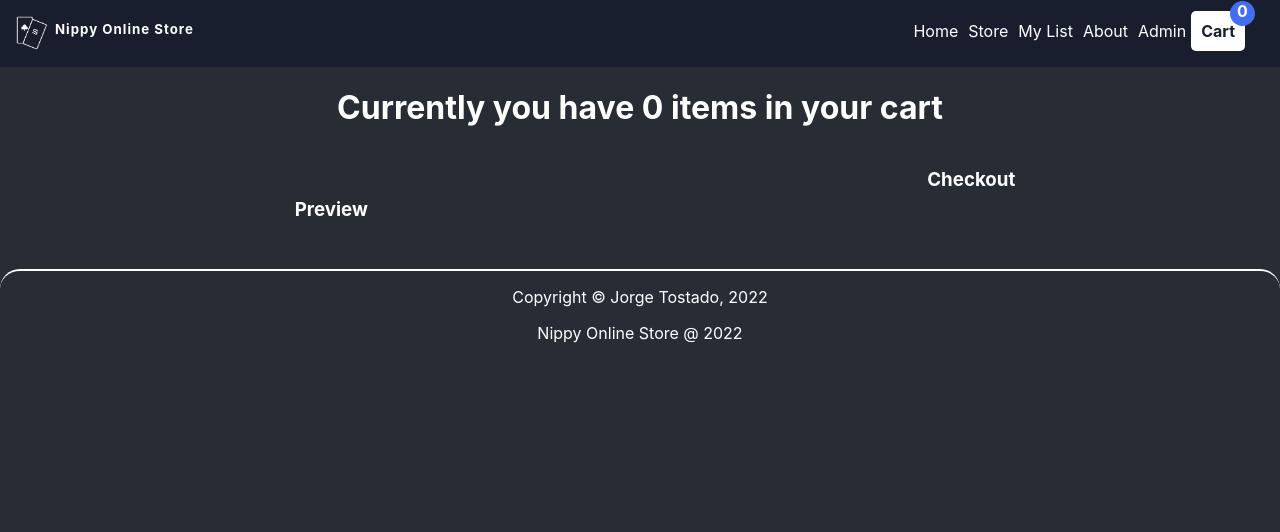
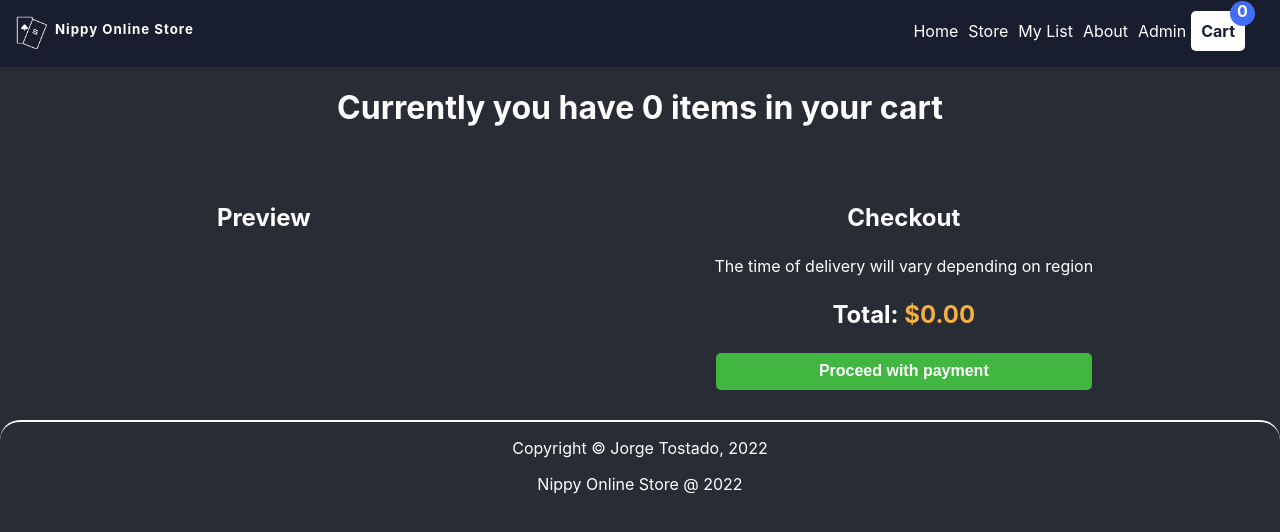
Before and after one commit to JorgeToAn/FSDI107-OnlineStore, a React (Create React App) app: page /cart in a window 1280 px wide. Shown: the top 532 px of the page. Built offline with nearby package versions, Linux system fonts and the light colour scheme.

Commit message:
109 - Class 4

```diff
--- a/src/components/Cart.css
+++ b/src/components/Cart.css
@@ -1,21 +1,46 @@
 .cart .flex-container{
     display: flex;
+}
+
+.cart .section-title{
+    font-size: x-large;
 }
 
 .cart .preview{
     flex-grow: 5;
     padding: 30px;
+
 }
 
-.cart .cart-item{
-    background-color: white;
-    color: black;
-    border-radius: 10px;
-    text-align: left;
-    margin: 10px;
-    padding-left: 25px;
-}
+/* .cart .cart-items{
+    background-color: #333942;
+} */
 
 .cart .checkout{
     flex-grow: 5;
+    padding: 30px 0;
+    /* background-color: #333942; */
 }
+
+.cart .total{
+    font-size: x-large;
+}
+
+.cart .total-highlight{
+    color: #f5ae43;
+}
+
+.cart .btn-pay{
+    border: none;
+    border-radius: 5px;
+    width: 50%;
+    padding: 0.6rem 0;
+    background-color: #41b641;
+    color: white;
+    font-weight: 900;
+    font-size: medium;
+}
+
+.cart .btn-pay:hover{
+    background-color: #319631;
+}
--- a/src/components/Cart.jsx
+++ b/src/components/Cart.jsx
@@ -1,26 +1,49 @@
 import "./Cart.css";
 import { useContext } from "react";
 import StoreContext from "../store/storeContext";
+import ProductInCart from "./ProductInCart";
 
 const Cart = () => {
     const cart = useContext(StoreContext).cart;
 
+    const getCartCount = () => {
+        let count = 0;
+
+        for(let i=0; i<cart.length; i++){
+            count += cart[i].quantity;
+        }
+        return count;
+    }
+
+    const getTotal = () => {
+        let total = 0;
+
+        for(let i=0; i < cart.length; i++){
+            let product = cart[i];
+            total += product.quantity * product.price;
+        }
+        return total.toFixed(2);
+    }
+
     return(
         <div className="cart">
-            <h1>Currently you have {cart.length} items in your cart</h1>
+            <h1>Currently you have {String(getCartCount())} items in your cart</h1>
             <div className="flex-container">
                 <div className="preview">
-                    <h3>Preview</h3>
-                    <ul className="cart-items">
+                    <h3 className="section-title">Preview</h3>
+                    <div className="cart-items">
                         {cart.map((product) => (
-                            <li key={product._id} className="cart-item">
-                                {product.title} - ${product.price}
-                            </li>
+                            <ProductInCart key={product._id} data={product}/>
                         ))}
-                    </ul>
+                    </div>
                 </div>
                 <div className="checkout">
-                    <h3>Checkout</h3>
+                    <h3 className="section-title">Checkout</h3>
+                    <div className="checkout-content">
+                        <p>The time of delivery will vary depending on region</p>
+                        <h3 className="total">Total: <span className="total-highlight">${String(getTotal())}</span></h3>
+                        <button className="btn-pay">Proceed with payment</button>
+                    </div>
                 </div>
             </div>
         </div>
--- a/src/components/Product.jsx
+++ b/src/components/Product.jsx
@@ -8,7 +8,11 @@ const Product = (props) => {
     const addToCart = useContext(StoreContext).addToCart;
 
     const onAddClicked = () => {
-        addToCart(props.data);
+        //create a copy of props.data
+        //add quantity field
+        //send copy to cart
+        let propCopy = {...props.data, quantity: quantity};
+        addToCart(propCopy);
     };
 
     const onQuantityChange = (quantity) => {
--- /dev/null
+++ b/src/components/ProductInCart.css
@@ -0,0 +1,56 @@
+.productInCart{
+    border-top: 2px solid white;
+    border-bottom: 2px solid white;
+    display: flex;
+    margin: 1rem 0;
+}
+
+.productInCart .left-container{
+    flex-grow: 0.01;
+    width: 100px;
+    height: 100px;
+}
+
+.productInCart .mid-container{
+    flex-grow: 5;
+    margin-left: 2rem;
+    text-align: left;
+}
+
+.productInCart .right-container{
+    flex-grow: 3;
+}
+
+.productInCart img{
+    width: 100px;
+    height: 100px;
+}
+
+.productInCart .title{
+    margin: 5px 0;
+    font-size: x-large;
+}
+
+.productInCart .category{
+    margin: 5px 0;
+}
+
+.productInCart .quantity{
+    margin: 5px 0;
+}
+
+.productInCart .subtotal{
+    color: #f5ae43;
+}
+
+.productInCart .btn-delete{
+    border: none;
+    border-radius: 5px;
+    color: white;
+    background-color: #ec2525;
+    font-weight: 900;
+}
+
+.productInCart .btn-delete:hover{
+    background-color: #d12020;
+}
--- /dev/null
+++ b/src/components/ProductInCart.jsx
@@ -0,0 +1,25 @@
+import "./ProductInCart.css";
+
+const ProductInCart = (props) => {
+    return(
+        <div className="productInCart">
+            <div className="left-container">
+                <img src={"/images/"+props.data.image} alt={props.data.image} />
+            </div>
+            <div className="mid-container">
+                <h3 className="title">{props.data.title}</h3>
+                <p className="category">{props.data.category}</p>
+                <p className="quantity">Quantity: {props.data.quantity}</p>
+            </div>
+            <div className="right-container">
+                <p className="price">${(props.data.price).toFixed(2)}</p>
+                <h3 className="subtotal">${(props.data.price * props.data.quantity).toFixed(2)}</h3>
+            </div>
+            <div className="delete-container">
+                <button className="btn-delete">X</button>
+            </div>
+        </div>
+    )
+};
+
+export default ProductInCart;
--- a/src/components/navBar.jsx
+++ b/src/components/navBar.jsx
@@ -5,6 +5,15 @@ import StoreContext from '../store/storeContext';
 
 const NavBar = () => {
     const cart = useContext(StoreContext).cart;
+
+    const getCartCount = () => {
+        let count = 0;
+
+        for(let i=0; i<cart.length; i++){
+            count += cart[i].quantity;
+        }
+        return count;
+    }
 
     return (
         <div className='navbar'>
@@ -20,7 +29,7 @@ const NavBar = () => {
                     <Link className='link' to="/about">About</Link>
                     <Link className='link' to="/admin">Admin</Link>
                     <Link className='btn-link' to="/cart">Cart</Link>
-                    <span className='cart-count'>{cart.length}</span>
+                    <span className='cart-count'>{String(getCartCount())}</span>
                 </nav>
             </div>
         </div>
--- a/src/services/dataService.js
+++ b/src/services/dataService.js
@@ -71,7 +71,7 @@ const CATALOG = [
     },
     {
         _id: "10",
-        tile: "Catan",
+        title: "Catan",
         price: 59.99,
         image: "catan.webp",
         category: "Board Game"
--- a/src/store/GlobalState.jsx
+++ b/src/store/GlobalState.jsx
@@ -6,10 +6,25 @@ const GlobalState = (props) => {
     const [user, setUser] = useState({});
 
     const addToCart = (product) => {
-        console.log("Adding to cart", product);
+        let cartCopy = [...cart];
+        let exists = false;
 
-        let cartCopy = [...cart];
-        cartCopy.push(product);
+        // verifies if the product exists already, if so, updates the quantity
+        for(let i=0; i<cart.length && !exists; i++){
+            let cartProduct = cartCopy[i];
+            if (product._id === cartProduct._id){
+                cartProduct.quantity += product.quantity;
+                exists = true;
+                console.log("Updated quantity", cartProduct);
+            }
+        }
+
+        // if not, add it to the cart
+        if (!exists){
+            console.log("Adding to cart", product);
+            cartCopy.push(product);
+        }
+
         setCart(cartCopy);
     };
     const removeFromCart = () => {};
```
